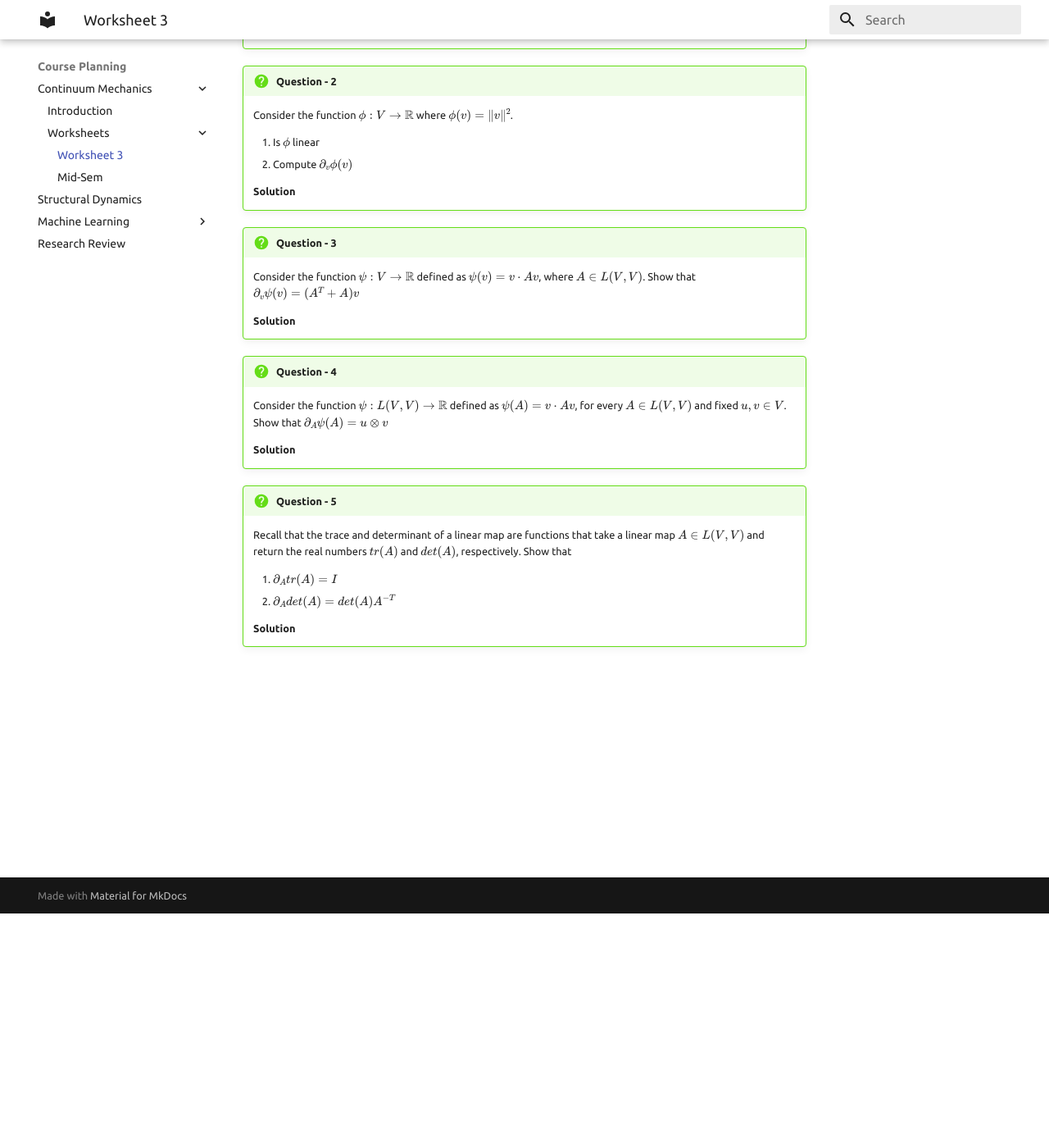
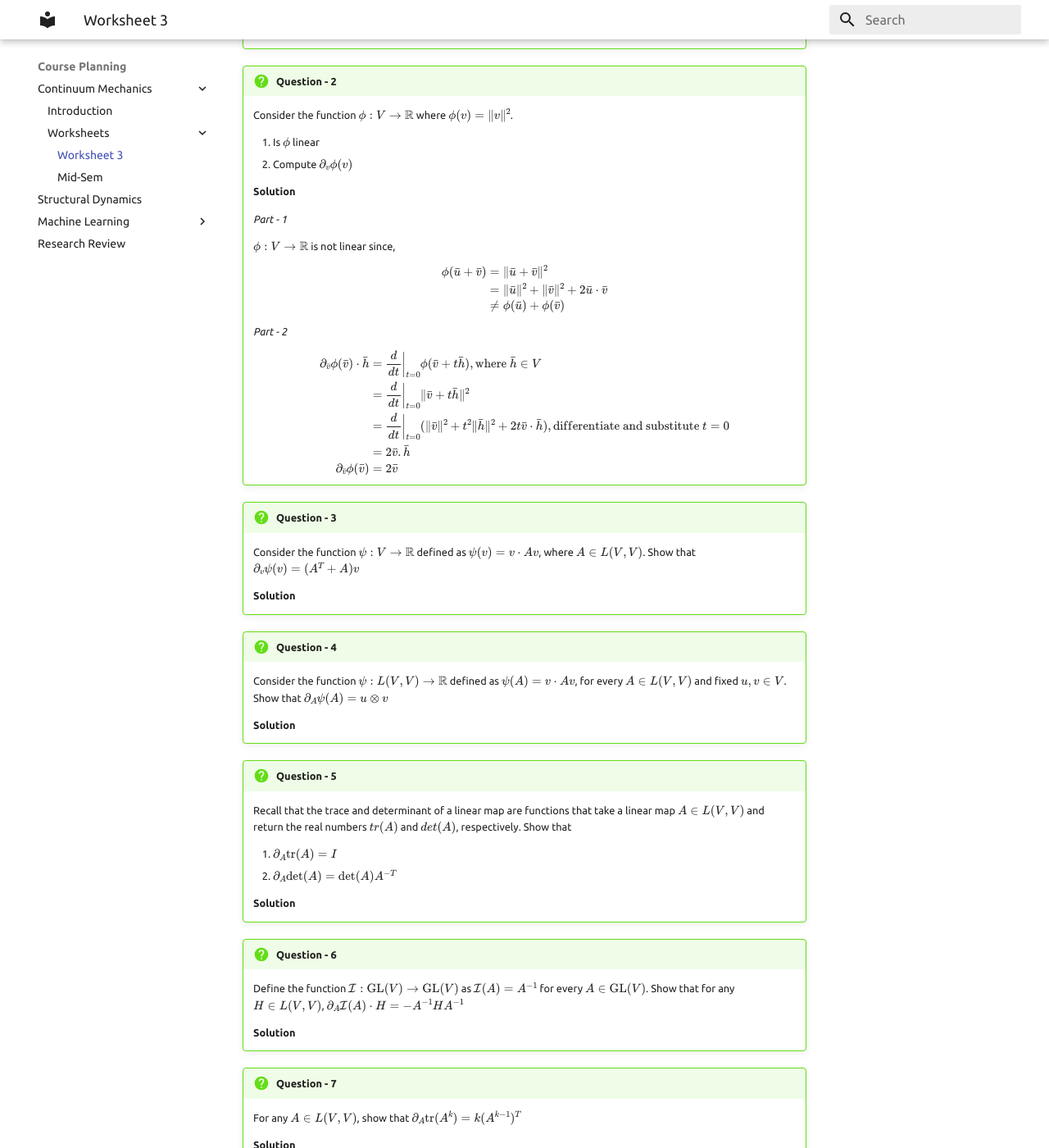
Before and after one commit to vijaypolimeru/Software_Related, an MkDocs documentation site: the page built from docs/Cont_Mech/Work_Sheet_3.md, in a window 1280 px wide and 1400 px high, scrolled down 286 px. Shown: the whole window at 82% size. Built offline with MkDocs 1.6.1 and Material for MkDocs 9.7.7, drawn with Linux system fonts in a browser that asks for light colours; formulas are drawn with MathJax 3; some of the changed text lies outside the part shown.

Commit message:
Update Work_Sheet_3.md

```diff
--- a/docs/Cont_Mech/Work_Sheet_3.md
+++ b/docs/Cont_Mech/Work_Sheet_3.md
@@ -13,6 +13,32 @@
 
 	**Solution**
 
+	*Part - 1*
+
+	$\phi:V \rightarrow \mathbb R$ is not linear since,
+
+	$$
+	\begin{aligned}
+	\phi(\bar{u} + \bar{v}) &= \lVert \bar{u} + \bar{v}\rVert^2 \\
+	&= \lVert \bar{u}\rVert^2 + \lVert \bar{v}\rVert^2 + 2 \bar{u} \cdot \bar{v} \\
+	&\neq \phi(\bar{u}) + \phi(\bar{v}) \\
+	\end{aligned}
+	$$
+
+	*Part - 2*
+
+	$$
+	\begin{aligned}
+	\partial_\bar{v}\phi(\bar{v}) \cdot \bar{h} &= \frac{d}{dt} \bigg\rvert_{t = 0} \phi(\bar{v} + t \bar{h}), \mathrm{where} \space \bar{h} \in V \\
+	&= \frac{d}{dt} \bigg\rvert_{t = 0} \lVert \bar{v} + t\bar{h}\rVert^2 \\
+	&= \frac{d}{dt} \bigg\rvert_{t = 0} (\lVert \bar{v}\rVert^2 + t^2 \lVert \bar{h}\rVert^2 + 2t \bar{v} \cdot \bar{h}), \mathrm{differentiate \space and \space substitute} \space t = 0 \\
+	&= 2\bar{v}.\bar{h} \\
+	\partial_\bar{v}\phi(\bar{v}) &= 2 \bar{v}
+	\end{aligned}
+	$$
+
+
+
 !!! Question - "Question - 3"
 	Consider the function $\psi:V \rightarrow \mathbb R$ defined as $\psi (v) = v\cdot Av$, where $A \in L(V, V)$. Show that $\partial_v \psi(v) = (A^T + A)v$
 
@@ -26,7 +52,28 @@
 !!! Question - "Question - 5"
 	Recall that the trace and determinant of a linear map are functions that take a linear map $A \in L(V, V)$ and return the real numbers $tr(A)$ and $det(A)$, respectively. Show that
 
-	1. $\partial_A tr(A) = I$
-	2. $\partial_A det(A) = det(A) A^{-T}$
+	1. $\partial_A \mathrm{tr}(A) = I$
+	2. $\partial_A \mathrm{det}(A) = \mathrm{det}(A) A^{-T}$
 
 	**Solution**
+
+!!! Question - "Question - 6"
+	Define the function $\mathcal I : \mathrm {GL}(V) \rightarrow \mathrm {GL}(V)$ as $\mathcal I(A) = A^{-1}$ for every $A \in \mathrm {GL}(V)$. Show that for any $H \in L(V, V)$, $\partial_A \mathcal I(A) \cdot H = -A^{-1}HA^{-1}$
+
+	**Solution**
+
+!!! Question - "Question - 7"
+	For any $A \in L(V, V)$, show that $\partial_A\mathrm {tr}(A^k) = k(A^{k-1})^T$
+
+	**Solution**
+
+!!! Question - "Question - 8"
+	Let $A \in L(V, V)$ be a linear map on a three dimensional vector space $V$. Recall that we can associate with each $A \in L(V, V)$ the invariants $I_i(A), i = 1, 2, 3$. Show that
+
+	1. $\partial_AI_1(A) = \pmb I$
+	2. $\partial_AI_2(A) = I_1(A)\pmb I - A^T$
+	3. $\partial_AI_3(A) = I_2(A)\pmb I - I_1(A)A^T + A^{2T}$
+
+	(*Hint*. Use the fact that $A$ satisfies its own characteristic equation, according to the Cayley-Hamilton theorem)
+
+	**Solution**
```
